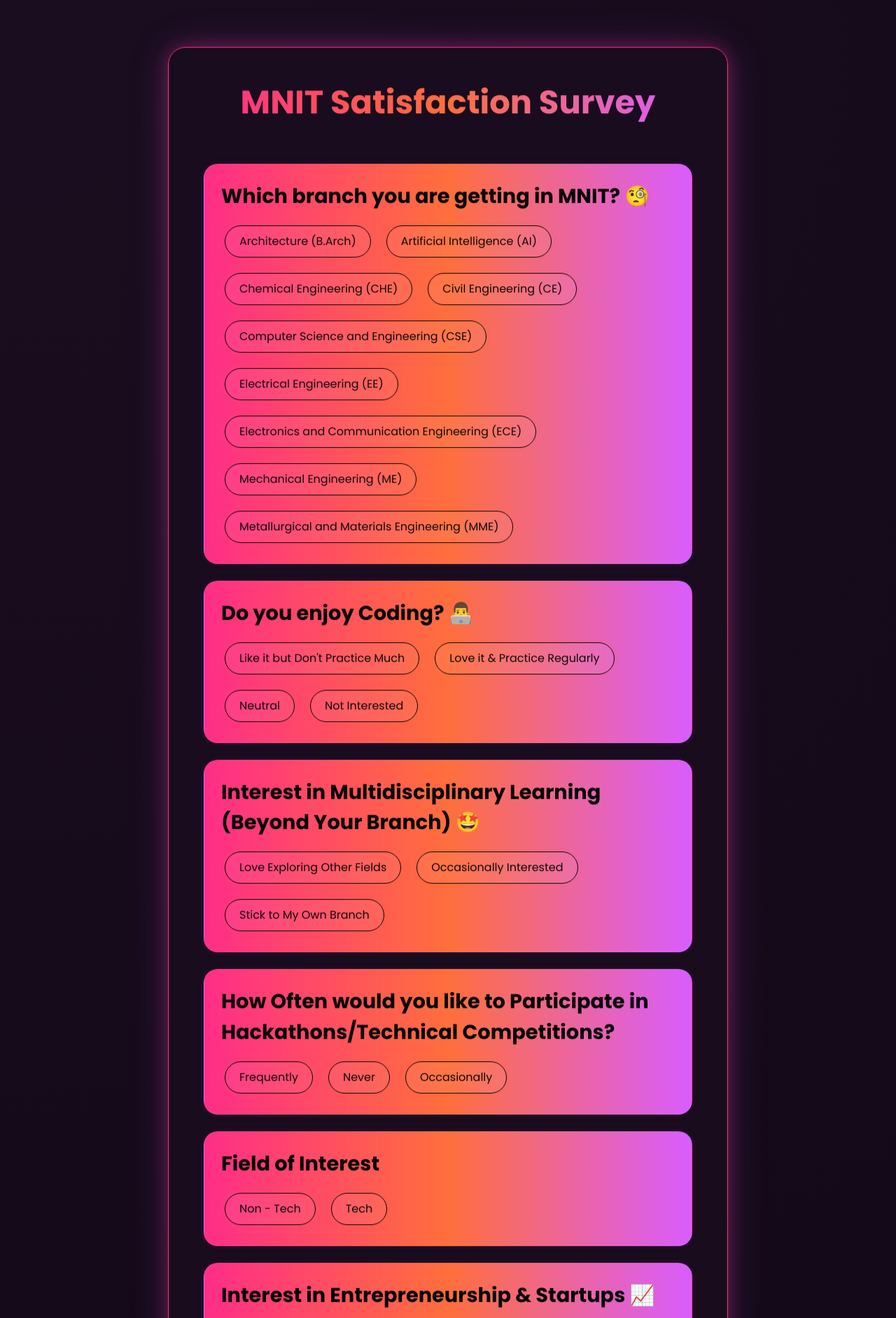
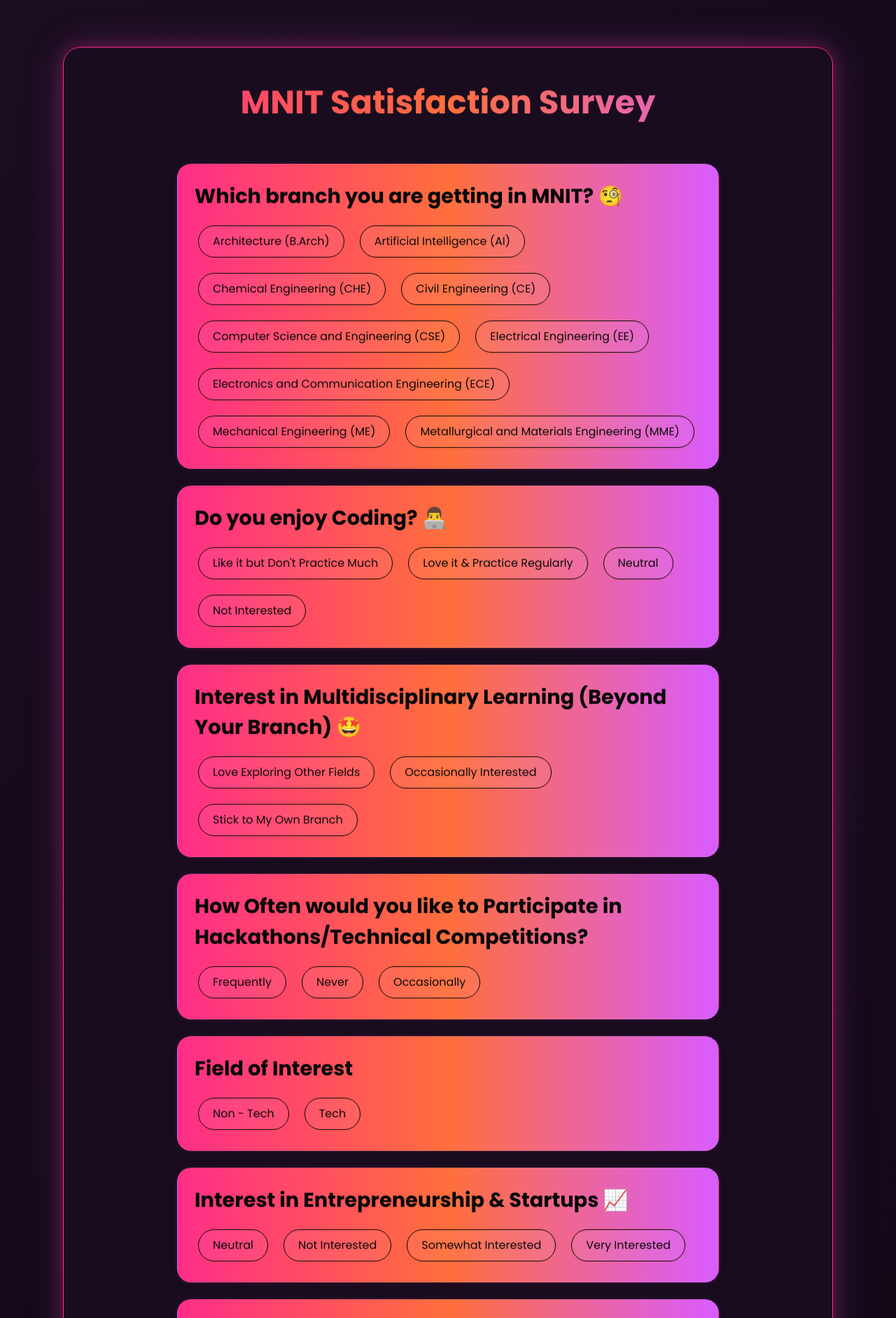
Before and after one commit to ShankyMalewar/MNIT-Satisfaction-predictor, a Flask app: page / in a window 1280 px wide. Shown: the top 1884 px of the page at 70% size. Run offline with Flask 3, Linux system fonts and the light colour scheme.

Commit message:
Better styling

```diff
--- a/templates/index.html
+++ b/templates/index.html
@@ -162,7 +162,7 @@
 </head>
 <body>
   <div class="container my-5">
-    <div class="form-card mx-auto" style="max-width: 800px;">
+    <div class="form-card mx-auto" style="max-width: 1100px;">
       <h1 class="text-center">MNIT Satisfaction Survey</h1>
       {% if prediction %}
         <p class="text-center result mt-3">Predicted Satisfaction Level: <span class="ts">{{ prediction }}</span></p>
@@ -188,7 +188,7 @@
           ('Interest in Research field', 'research', ['Neutral', 'Not Interested', 'Somewhat Interested', 'Very Interested'])
         ] %}
 
-        <div class="question-card mb-4">
+        <div class="question-card mb-4" style="margin-left: 7rem; margin-right: 7rem; margin-bottom: 4rem;">
           <label class="question-label">{{ label }}</label>
           <div class="options-group">
             {% for option in options %}
```
